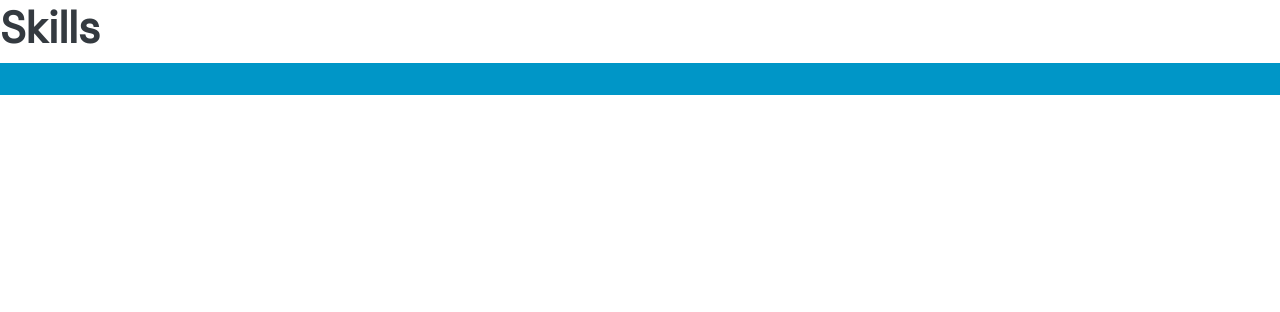
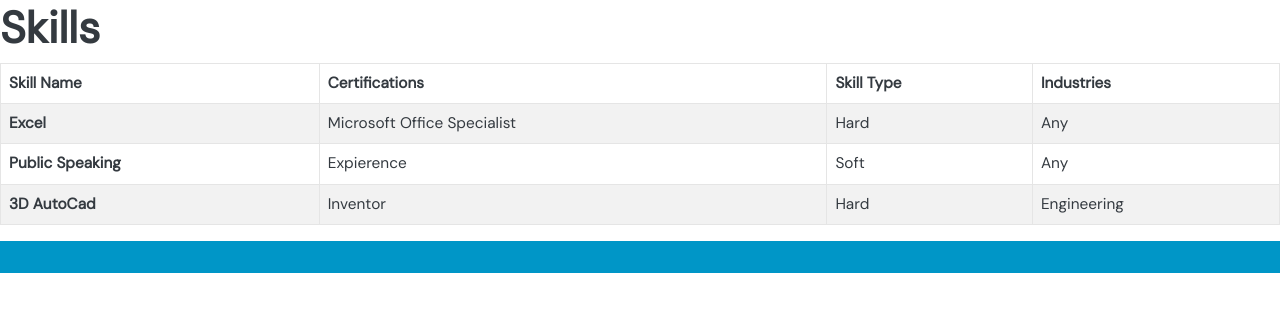
Before and after one commit to wresendiz1/JobsNMore, a Flask app: page /skills in a window 1280 px wide. Shown: the part 58-370 px from the top of the page. Run offline with Flask 3, Linux system fonts and the light colour scheme; some libraries are stand-ins or nearby versions.

Commit message:
Rough Draft of skills page

```diff
--- a/main.py
+++ b/main.py
@@ -3,10 +3,13 @@ from gitlab import get_commits, get_issues, get_issues_by_user
 
 #Dummy Data for Phase 1
 job = [{'Title': 'Senior Software Engineer', 'Company': 'Google', 'Location': 'San Francisco, CA', 'Link': 'https://careers.google.com/jobs/results/116958901158453958-senior-software-engineering-manager-ar/?f=true&page=29&utm_campaign=google_jobs_apply&utm_medium=organic&utm_source=google_jobs_apply', 'Date':'2/13/2023'},\
- {'Title': 'Data Analyst', 'Company': 'Simplex', 'Location': 'Austin, TX', 'Link': 'https://jobs.myjobhelper.com/signup?prodid=9874&jobkey=558369-1031810&feedId=3113&pubId=9874&pubFeedId=426&jobType=&pubClickId=374533662&feedOverCap=N&company=Simplex&utm_medium=cpc&utm_source=9874&utm_campaign=xml-426&utm_content=Data%20Analyst&utm_term=Simplex&l=&ccuid=', 'Date':'2/12/2023'},\
- {'Title': 'SR Software Developer', 'Company': 'Spectrum', 'Location': 'Austin, TX', 'Link': 'https://spectrum.talentify.io/job/sr-software-developer-austin-texas-spectrum-charter-communications-332670br?utm_campaign=google_jobs_apply&utm_source=google_jobs_apply&utm_medium=organic', 'Date':'2/13/2023'}]
+    {'Title': 'Data Analyst', 'Company': 'Simplex', 'Location': 'Austin, TX', 'Link': 'https://jobs.myjobhelper.com/signup?prodid=9874&jobkey=558369-1031810&feedId=3113&pubId=9874&pubFeedId=426&jobType=&pubClickId=374533662&feedOverCap=N&company=Simplex&utm_medium=cpc&utm_source=9874&utm_campaign=xml-426&utm_content=Data%20Analyst&utm_term=Simplex&l=&ccuid=', 'Date':'2/12/2023'},\
+    {'Title': 'SR Software Developer', 'Company': 'Spectrum', 'Location': 'Austin, TX', 'Link': 'https://spectrum.talentify.io/job/sr-software-developer-austin-texas-spectrum-charter-communications-332670br?utm_campaign=google_jobs_apply&utm_source=google_jobs_apply&utm_medium=organic', 'Date':'2/13/2023'}]
 
-skill = [{'Name': '', 'Certifications':'', 'Skill':'', 'Industry':''}]
+skill = [{'Name': 'Excel', 'Certifications':'Microsoft Office Specialist', 'Skill':'Hard', 'Industry':'Any'},\
+    {'Name': 'Public Speaking', 'Certifications':'Expierence', 'Skill':'Soft', 'Industry':'Any'},\
+    {'Name': '3D AutoCad', 'Certifications':'Inventor', 'Skill':'Hard', 'Industry':'Engineering'}]
+
 location = [{'City':'', 'State':'', 'Unemployment':'', 'Salary':'', 'Rent':''}]
 course = [{'Name':'', 'Time':'', 'Cost':'', 'Provider':'', 'Link':''}]
 
--- a/templates/skills.html
+++ b/templates/skills.html
@@ -4,5 +4,26 @@
 
 
     <h1>Skills</h1>
+    <div class="Card"></div>
+        <table class="table table-bordered table-striped">
+            <thead>
+                <tr>
+                    {% for i in headers %}
+                    <th scope="col">{{i}}</th>
+                    {% endfor %}
+                </tr>
+            </thead>
+            <tbody>
+                {% for i in skill %}
+                    <tr>
+                        <th scope="row">{{i.Name}}</th>
+                        <td>{{i.Certifications}}</td>
+                        <td>{{i.Skill}}</td>
+                        <td>{{i.Industry}}</td>
+                    </tr>
+                {% endfor %}
+            </tbody>
+        </table>
+    </div>
 
 {% endblock %}
```
